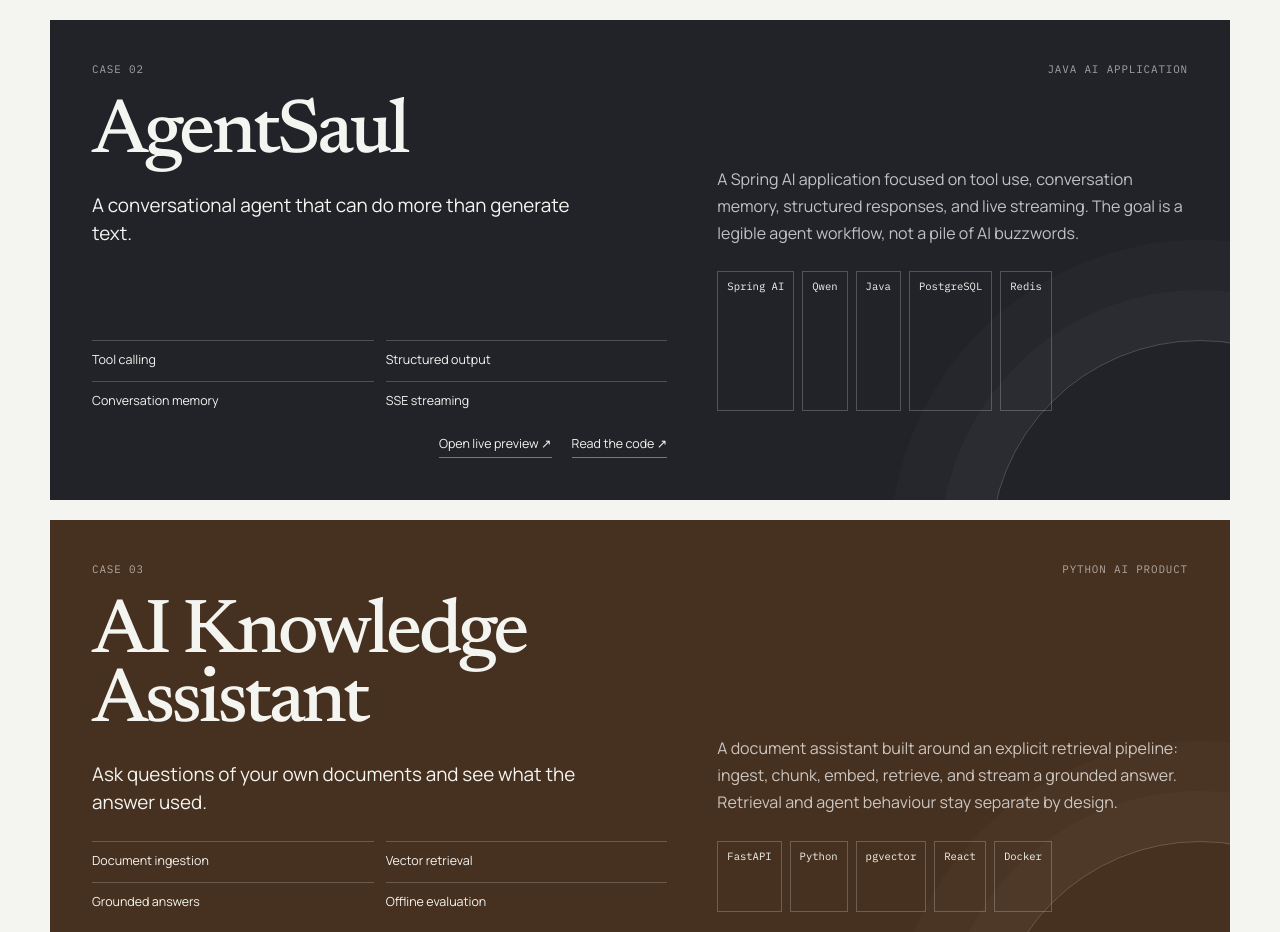
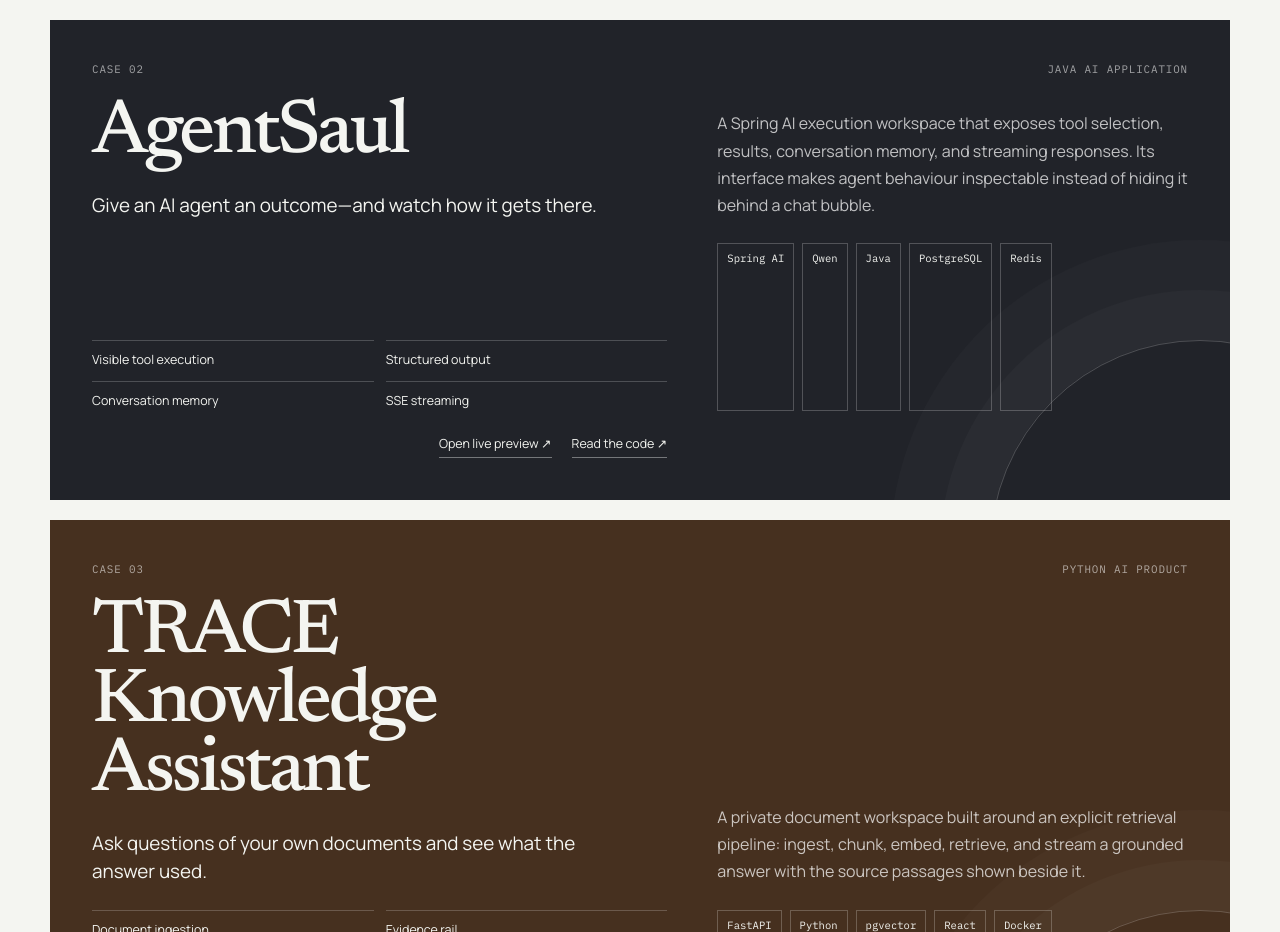
Before and after one commit to scoreJIm/personal-website, a React (Vite) app: page / in a window 1280 px wide. Shown: the part 2980-3912 px from the top of the page. Built offline with nearby package versions, Linux system fonts and the light colour scheme.

Commit message:
content: align portfolio with rebuilt products

```diff
--- a/src/data/profile.ts
+++ b/src/data/profile.ts
@@ -74,7 +74,7 @@ export const profile = {
       proof: ['User research & personas', 'Teacher discovery', 'Booking state machine', 'Real-time chat'],
       architecture: 'Product discovery · Marketplace domain · Booking workflow',
       diagram: ['Discover a teacher', 'Choose time and place', 'Book a lesson', 'Learn and review'],
-      tech: ['Java 21', 'Spring Boot', 'PostgreSQL', 'Redis', 'React'],
+      tech: ['Java 21', 'Spring Boot', 'PostgreSQL', 'Redis', 'Vue'],
       github: 'https://github.com/scoreJIm/NeoPick',
       demo: 'https://neo.jimmyweidev.com',
       caseStudy: 'https://docs.google.com/document/d/1DgbCZrAgMl0y96YErauFIqbSMGr_9VPvwOjcKrBAnTE/edit?tab=t.0',
@@ -82,23 +82,23 @@ export const profile = {
     {
       name: 'AgentSaul',
       label: 'Java AI application',
-      thesis: 'A conversational agent that can do more than generate text.',
+      thesis: 'Give an AI agent an outcome—and watch how it gets there.',
       description:
-        'A Spring AI application focused on tool use, conversation memory, structured responses, and live streaming. The goal is a legible agent workflow, not a pile of AI buzzwords.',
-      proof: ['Tool calling', 'Structured output', 'Conversation memory', 'SSE streaming'],
-      architecture: 'Conversation · Intent · Tool execution · Structured response',
+        'A Spring AI execution workspace that exposes tool selection, results, conversation memory, and streaming responses. Its interface makes agent behaviour inspectable instead of hiding it behind a chat bubble.',
+      proof: ['Visible tool execution', 'Structured output', 'Conversation memory', 'SSE streaming'],
+      architecture: 'Request · Agent decision · Tool execution · Streaming result',
       diagram: ['Message', 'Agent decision', 'Tool execution', 'Streaming response'],
       tech: ['Spring AI', 'Qwen', 'Java', 'PostgreSQL', 'Redis'],
       github: 'https://github.com/scoreJIm/AgentSaul',
       demo: 'https://agent.jimmyweidev.com',
     },
     {
-      name: 'AI Knowledge Assistant',
+      name: 'TRACE Knowledge Assistant',
       label: 'Python AI product',
       thesis: 'Ask questions of your own documents and see what the answer used.',
       description:
-        'A document assistant built around an explicit retrieval pipeline: ingest, chunk, embed, retrieve, and stream a grounded answer. Retrieval and agent behaviour stay separate by design.',
-      proof: ['Document ingestion', 'Vector retrieval', 'Grounded answers', 'Offline evaluation'],
+        'A private document workspace built around an explicit retrieval pipeline: ingest, chunk, embed, retrieve, and stream a grounded answer with the source passages shown beside it.',
+      proof: ['Document ingestion', 'Evidence rail', 'Grounded answers', 'Offline evaluation'],
       architecture: 'Ingest · Chunk · Embed · Retrieve · Answer',
       diagram: ['Upload', 'Index', 'Retrieve', 'Grounded answer'],
       tech: ['FastAPI', 'Python', 'pgvector', 'React', 'Docker'],
```
